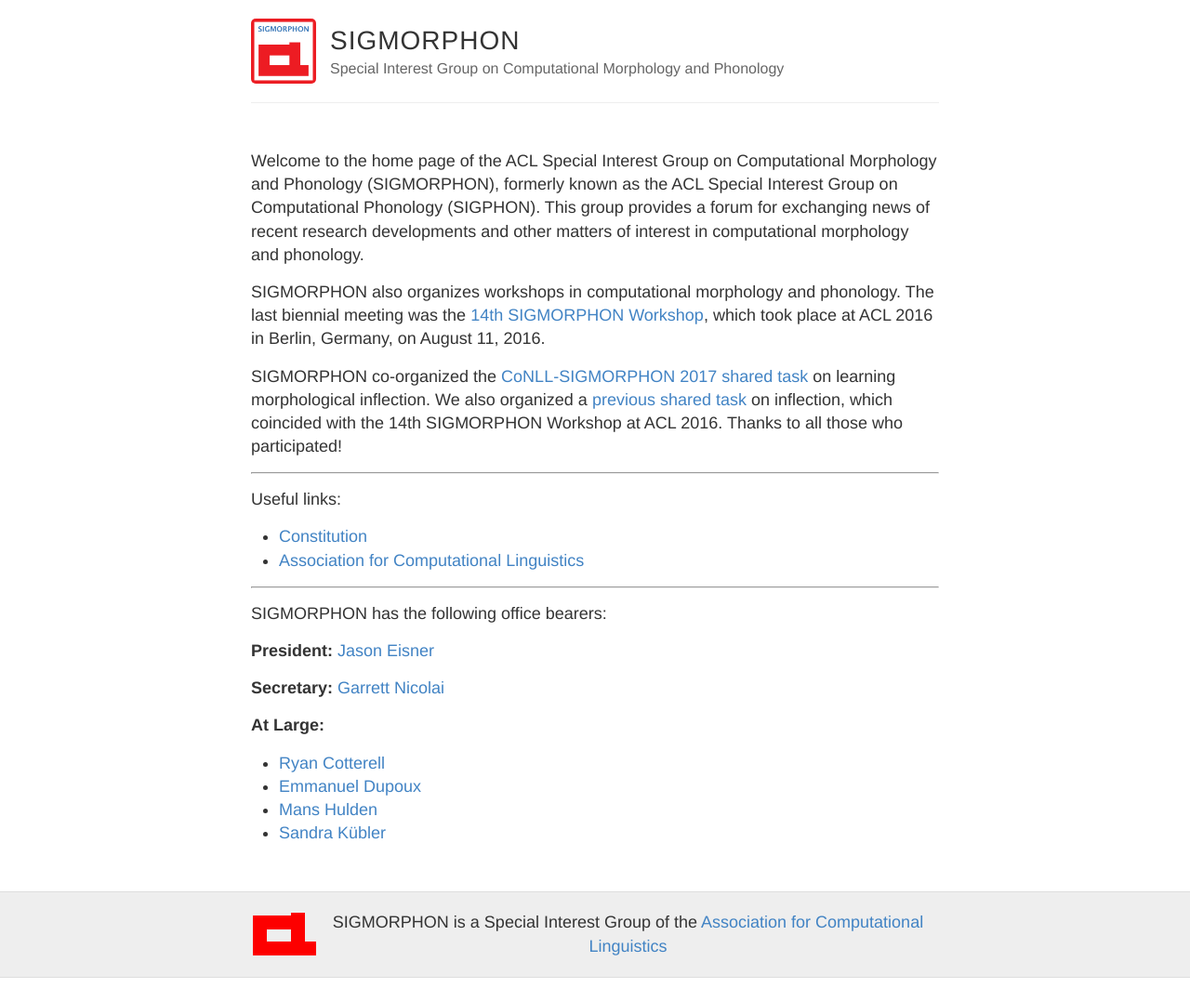
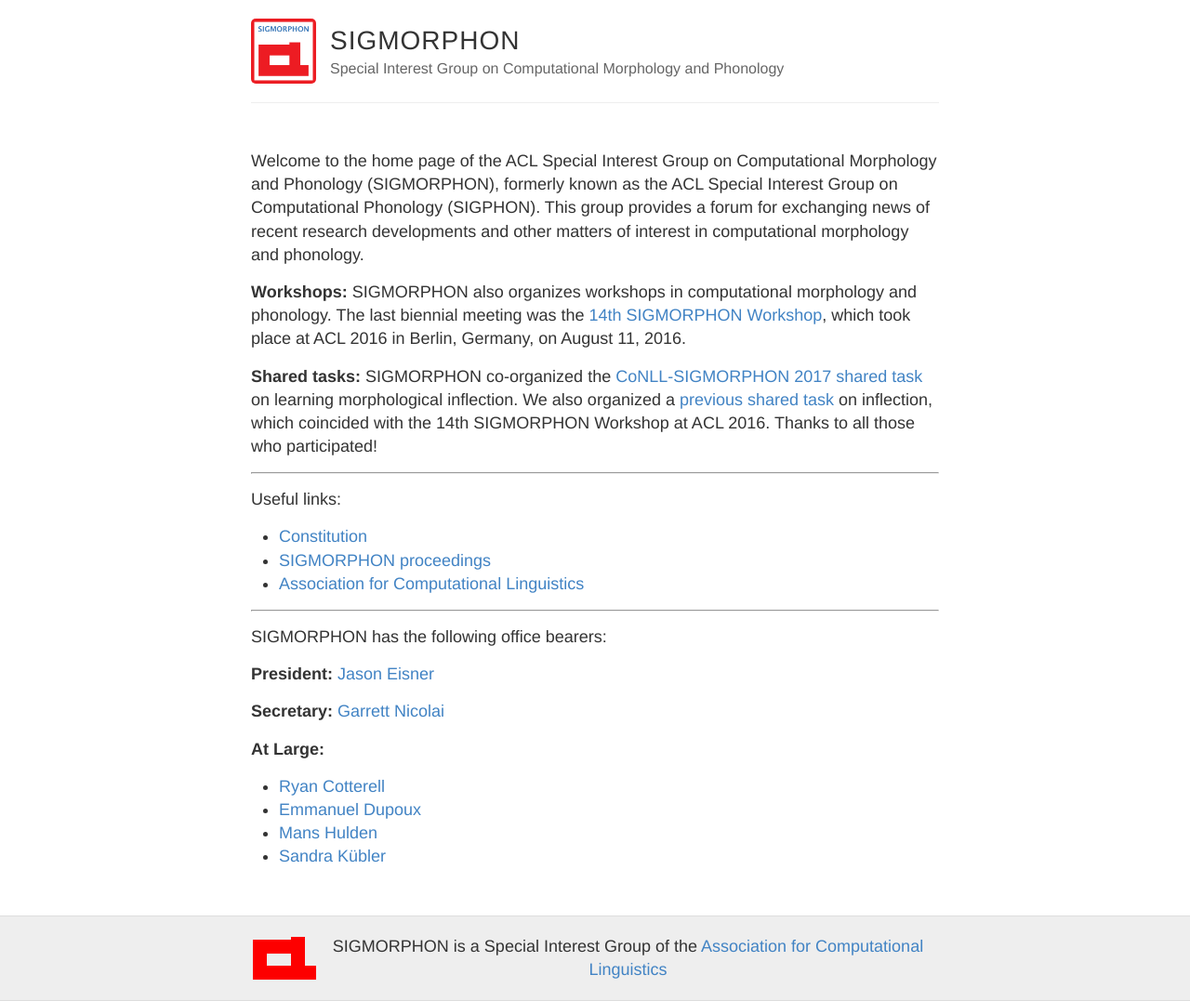
Before and after one commit to sigmorphon/sigmorphon.github.io, a Jekyll site: the page built from index.md, in a window 1280 px wide. Shown: the whole page at 93% size. Built offline with Jekyll 4.4.1, drawn with Linux system fonts in a browser that asks for light colours; before the commit the page ends 1052 px from its top, so only the background shows below that.

Commit message:
Los links

```diff
--- a/index.md
+++ b/index.md
@@ -4,15 +4,16 @@
 
 Welcome to the home page of the ACL Special Interest Group on Computational Morphology and Phonology (SIGMORPHON), formerly known as the ACL Special Interest Group on Computational Phonology (SIGPHON). This group provides a forum for exchanging news of recent research developments and other matters of interest in computational morphology and phonology.
 
-SIGMORPHON also organizes workshops in computational morphology and phonology. The last biennial meeting was the [14th SIGMORPHON Workshop](http://www.ling.ohio-state.edu/sigmorphon/), which took place at ACL 2016 in Berlin, Germany, on August 11, 2016.
+**Workshops:** SIGMORPHON also organizes workshops in computational morphology and phonology. The last biennial meeting was the [14th SIGMORPHON Workshop](http://www.ling.ohio-state.edu/sigmorphon/), which took place at ACL 2016 in Berlin, Germany, on August 11, 2016.
 
-SIGMORPHON co-organized the [CoNLL-SIGMORPHON 2017 shared task](https://sites.google.com/view/conll-sigmorphon2017/home) on learning morphological inflection. We also organized a [previous shared task](http://ryancotterell.github.io/sigmorphon2016/) on inflection, which coincided with the 14th SIGMORPHON Workshop at ACL 2016. Thanks to all those who participated!
+**Shared tasks:** SIGMORPHON co-organized the [CoNLL-SIGMORPHON 2017 shared task](https://sites.google.com/view/conll-sigmorphon2017/home) on learning morphological inflection. We also organized a [previous shared task](http://ryancotterell.github.io/sigmorphon2016/) on inflection, which coincided with the 14th SIGMORPHON Workshop at ACL 2016. Thanks to all those who participated!
 
 ---
 
 Useful links:
 
 - [Constitution](constitution/)
+- [SIGMORPHON proceedings](http://aclweb.org/anthology/sigmorphon.html)
 - [Association for Computational Linguistics](https://www.aclweb.org/portal/)
 
 ---
```
